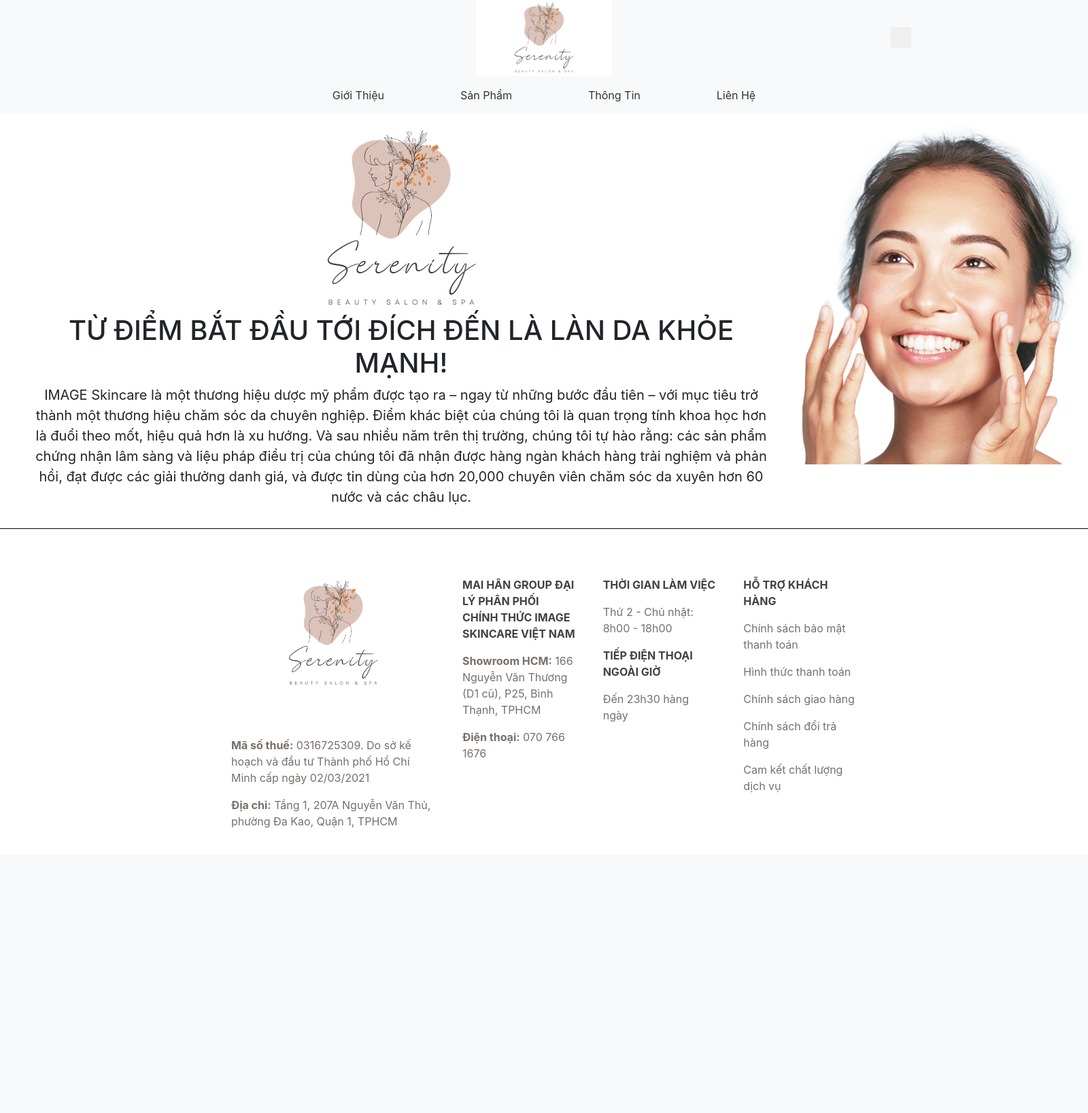
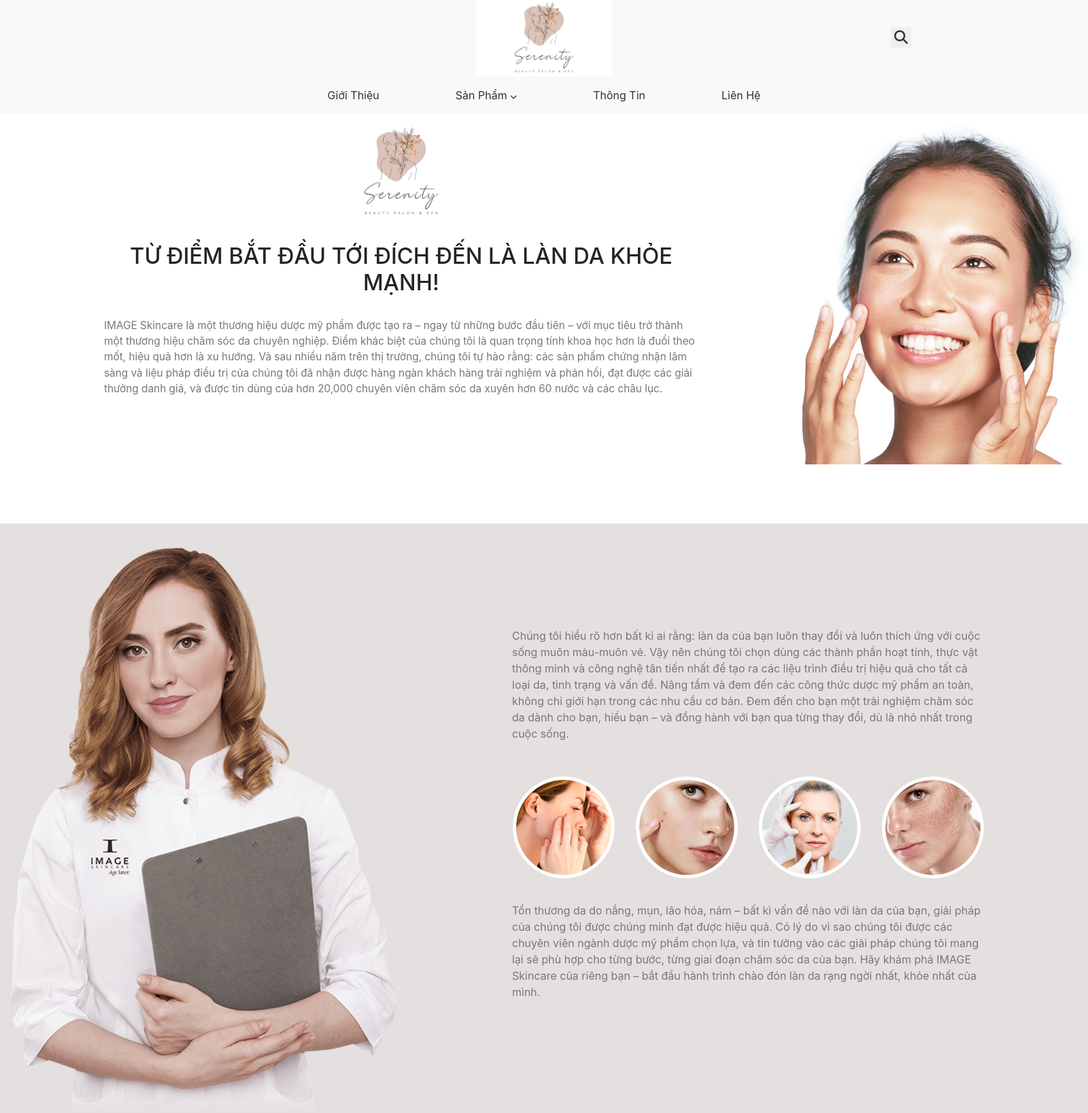
Before and after one commit to JacobPorman/SerenitySpa, a PHP site: page /gioi-thieu.html in a window 1600 px wide. Shown: the top 1637 px of the page at 68% size. Before the commit the page ends 1218 px from the top, so only its background shows below. Run offline with PHP 8.4, Linux system fonts and the light colour scheme.

Commit message:
new project

```diff
--- /dev/null
+++ b/FE/css/gioi-thieu.css
@@ -0,0 +1,96 @@
+/* Giới thiệu */
+
+.header-main {
+    font-size: 60%;
+    display: flex;
+    margin-top: 15px;
+    margin-bottom: 15px;
+    padding-bottom: 4.5rem;
+}
+
+.left-head {
+    text-align: center;
+    padding: 0 153px;
+    font-size: 200%;
+}
+
+.left-head .logo {
+    width: 250px;
+    margin: 0 0 35px;
+}
+
+.left-head h1 {
+    font-size: 170%;
+    padding-bottom: 1.5rem;
+}
+
+.left-head p {
+    text-align: left;
+    font-size: 80%;
+    color: #777777;
+}
+
+
+.mid-main {
+    background-color: rgb(228, 224, 224);
+}
+
+.top-mid-main {
+    display: flex;
+}
+
+.left-mid img {
+    width: 600px;
+    height: auto;
+    padding: 35px 15px 0px;
+}
+
+.right-mid {
+    padding: 138px;
+}
+
+.right-mid p {
+    color: #777777;
+}
+
+
+.list-radiusimg {
+    display: flex;
+    justify-content: space-around;
+    padding: 20px 0;
+
+}
+
+.list-radiusimg img {
+    border-radius: 2px white solid ;
+    width: 180px;
+    height: auto;
+    padding: 0 15px;
+}
+
+.right-mid p {
+    padding: 15px;
+}
+
+.bottom-mid-main {
+    margin: auto;
+    width: 1125px;
+    padding-top: 5rem;
+    padding-bottom: 1rem;
+}
+
+.bottom-mid-main h1 {
+    text-align: center;
+    font-size: 30px;
+    font-weight: 650;
+    margin: 0 0 20px;
+}
+
+.bottom-mid-main p,ul {
+    text-align: left;
+    color:#777777;
+}
+
+.bottom-mid-main ul li{
+    margin: 0 0 10px;
+}
--- a/FE/css/style.css
+++ b/FE/css/style.css
@@ -7,6 +7,8 @@
     font-size: 62.5%;
 } */
 
+
+/* HEADER */
 
 .logo img{
     width: 200px;
@@ -88,29 +90,8 @@
     font-size: 10px;
 }
 
-/* Giới thiệu */
 
-.header-main {
-    font-size: 62.5%;
-    display: flex;
-    margin-top: 15px;
-    margin-bottom: 15px;
-}
 
-.left-head {
-    text-align: center;
-    padding-left: 50px;
-    padding-right: 50px;
-    font-size: 200%;
-}
-
-.left-head p {
-
-}
-
-.left-head h1 {
-
-}
 
 
 /* Footer */
--- a/FE/gioi-thieu.html
+++ b/FE/gioi-thieu.html
@@ -1,7 +1,7 @@
 <!DOCTYPE html>
 <html lang="en">
   <head>
-    <title>Title</title>
+    <title>Spa</title>
     <!-- Required meta tags -->
     <meta charset="utf-8" />
     <meta
@@ -9,14 +9,19 @@
       content="width=device-width, initial-scale=1, shrink-to-fit=no"
     />
 
-    <!-- Bootstrap CSS -->
+    <!-- Style CSS -->
+
+    <!-- Fontawesome CSS -->
     <link
       rel="stylesheet"
-      href="https://stackpath.bootstrapcdn.com/bootstrap/4.3.1/css/bootstrap.min.css"
-      integrity="sha384-ggOyR0iXCbMQv3Xipma34MD+dH/1fQ784/j6cY/iJTQUOhcWr7x9JvoRxT2MZw1T"
-      crossorigin="anonymous"
+      href="./fontawesome-free-6.2.0-web/css/all.min.css"
     />
-    <link rel="stylesheet" href="./style.css" />
+
+    <!-- Bootstrap CSS -->
+    <link rel="stylesheet" href="./libs/bootstrap/bootstrap.min.css" />
+
+    <link rel="stylesheet" href="./css/style.css" />
+    <link rel="stylesheet" href="./css/gioi-thieu.css" />
   </head>
   <body>
     <header class="position-fixed-top">
@@ -68,7 +73,7 @@
     <main>
       <div class="header-main">
         <div class="left-head">
-          <img src="./image/logo/logo(500x300).png" alt="" />
+          <img class="logo" src="./image/logo/logo(500x300).png" alt="" />
           <h1>TỪ ĐIỂM BẮT ĐẦU TỚI ĐÍCH ĐẾN LÀ LÀN DA KHỎE MẠNH!</h1>
           <p>
             IMAGE Skincare là một thương hiệu dược mỹ phẩm được tạo ra – ngay từ
@@ -85,6 +90,73 @@
         <div class="right-head">
           <img src="./image/gioi-thieu/mau-nu-2-420x500.png" alt="" />
         </div>
+      </div>
+      <div class="mid-main">
+        <div class="top-mid-main">
+          <div class="left-mid">
+            <img src="./image/gioi-thieu/mau-nu-768x1157.png" alt="" />
+          </div>
+          <div class="right-mid">
+            <p>
+              Chúng tôi hiểu rõ hơn bất kì ai rằng: làn da của bạn luôn thay đổi
+              và luôn thích ứng với cuộc sống muôn màu-muôn vẻ. Vậy nên chúng
+              tôi chọn dùng các thành phần hoạt tính, thực vật thông minh và
+              công nghệ tân tiến nhất để tạo ra các liệu trình điều trị hiệu quả
+              cho tất cả loại da, tình trạng và vấn đề. Nâng tầm và đem đến các
+              công thức dược mỹ phẩm an toàn, không chỉ giới hạn trong các nhu
+              cầu cơ bản. Đem đến cho bạn một trải nghiệm chăm sóc da dành cho
+              bạn, hiểu bạn – và đồng hành với bạn qua từng thay đổi, dù là nhỏ
+              nhất trong cuộc sống.
+            </p>
+            <div class="list-radiusimg">
+              <div>
+                <img src="./image/gioi-thieu/icon-tron-1-150x150.png" alt="" />
+              </div>
+              <div>
+                <img src="./image/gioi-thieu/icon-tron-2-150x150.png" alt="" />
+              </div>
+              <div>
+                <img src="./image/gioi-thieu/icon-tron-3-150x150.png" alt="" />
+              </div>
+              <div>
+                <img src="./image/gioi-thieu/icon-tron-4-150x150.png" alt="" />
+              </div>
+            </div>
+            <p>
+              Tổn thương da do nắng, mụn, lão hóa, nám – bất kì vấn đề nào với
+              làn da của bạn, giải pháp của chúng tôi được chúng minh đạt được
+              hiệu quả. Có lý do vì sao chúng tôi được các chuyên viên ngành
+              dược mỹ phẩm chọn lựa, và tin tưởng vào các giải pháp chúng tôi
+              mang lại sẽ phù hợp cho từng bước, từng giai đoạn chăm sóc da của
+              bạn. Hãy khám phá IMAGE Skincare của riêng bạn – bắt đầu hành
+              trình chào đón làn da rạng ngời nhất, khỏe nhất của mình.
+            </p>
+          </div>
+        </div>
+        <div class="bottom-mid-main">
+          <h1>SERENITY TẠI VIỆT NAM!</h1>
+          <p>
+            Công ty Image Skincare Việt Nam là nhà phân phối mỹ phẩm Image
+            Skincare chính hãng hàng đầu hiện nay. Không chỉ cam kết cung cấp
+            sản phẩm chất lượng mà còn nhiều chính sách ưu đãi dành cho khách
+            hàng:
+          </p>
+          <ul>
+            <li>Giao hàng toàn quốc. Nội thành giao trong ngày.</li>
+            <li>Miễn phí giao hàng cho đơn hàng 500K.</li>
+            <li>Cam kết sản phẩm chính hãng 100%</li>
+            <li>
+              Đổi trả trong vòng 7 ngày - Nếu sản phẩm lỗi hoặc kích ứng khi sử
+              dụng.
+            </li>
+            <li>
+              Chuyên viên da liễu tư vấn chăm sóc da và sử dụng sản phẩm 24/24.
+            </li>
+          </ul>
+        </div>
+      </div>
+      <div class="img-main">
+        <img src="./image/gioi-thieu/ghmxfj3523ttir.png" alt="" />
       </div>
     </main>
     <footer>
@@ -151,20 +223,11 @@
     </footer>
     <!-- Optional JavaScript -->
     <!-- jQuery first, then Popper.js, then Bootstrap JS -->
-    <script
-      src="https://code.jquery.com/jquery-3.3.1.slim.min.js"
-      integrity="sha384-q8i/X+965DzO0rT7abK41JStQIAqVgRVzpbzo5smXKp4YfRvH+8abtTE1Pi6jizo"
-      crossorigin="anonymous"
-    ></script>
-    <script
-      src="https://cdnjs.cloudflare.com/ajax/libs/popper.js/1.14.7/umd/popper.min.js"
-      integrity="sha384-UO2eT0CpHqdSJQ6hJty5KVphtPhzWj9WO1clHTMGa3JDZwrnQq4sF86dIHNDz0W1"
-      crossorigin="anonymous"
-    ></script>
-    <script
-      src="https://stackpath.bootstrapcdn.com/bootstrap/4.3.1/js/bootstrap.min.js"
-      integrity="sha384-JjSmVgyd0p3pXB1rRibZUAYoIIy6OrQ6VrjIEaFf/nJGzIxFDsf4x0xIM+B07jRM"
-      crossorigin="anonymous"
-    ></script>
+    <script src="./libs/bootstrap/bootstrap-jQ.min.js"></script>
+    <script src="./libs/bootstrap/popper.min.js"></script>
+    <script src="./libs/bootstrap/bootstrap.min.js"></script>
+
+    <script src="./js/main.js"></script>
+    <script type="module" src="./js/module.js"></script>
   </body>
 </html>
--- a/FE/index.html
+++ b/FE/index.html
@@ -72,8 +72,8 @@
     </header>
 
     <!-- MAIN -->
-    <main>
-      <div class="followIns"></div>
+    <main id="homepage">
+      <section class="container">df</section>
     </main>
 
     <!-- FOOTER -->
```
